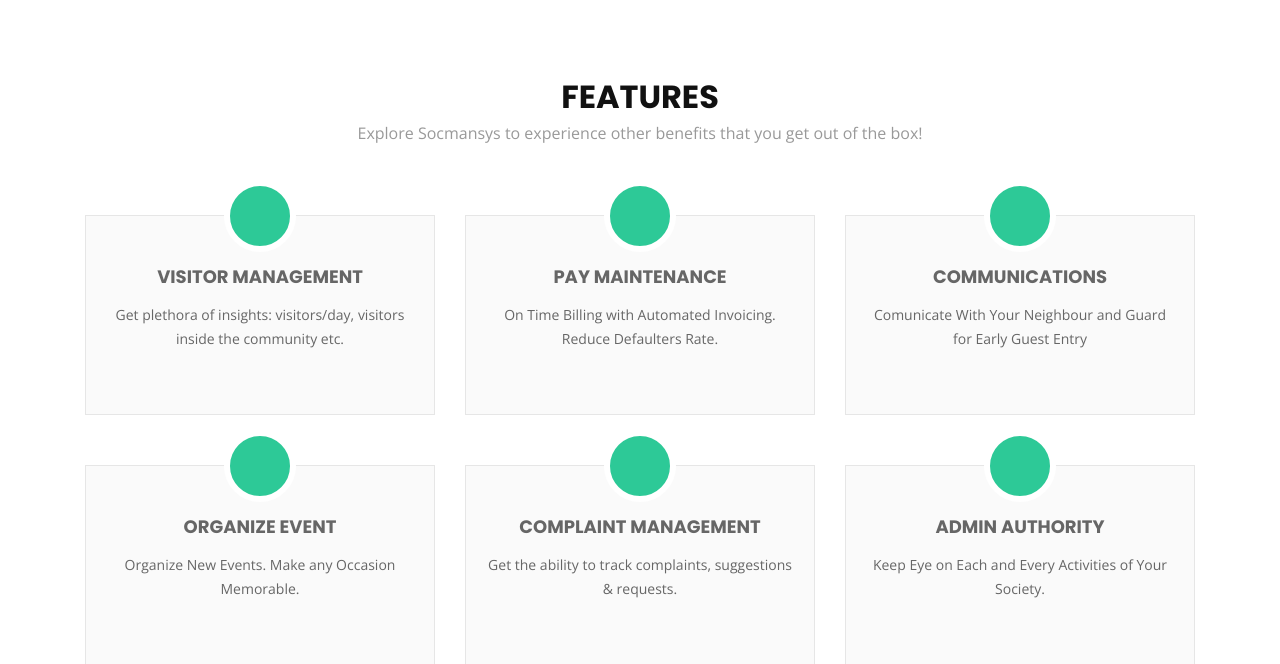
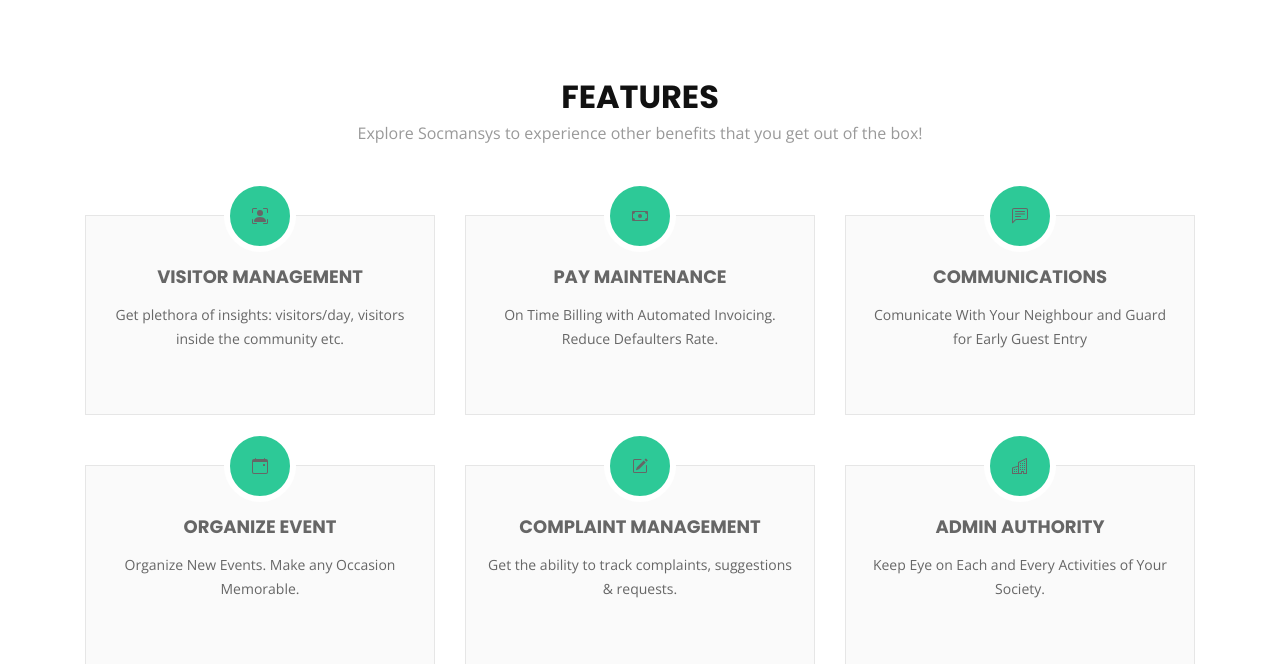
Before and after one commit to Rushijaviya/managesys, a Django app: page / in a window 1280 px wide. Shown: the part 802-1466 px from the top of the page. Run offline with Django 3.2, Linux system fonts and the light colour scheme; some libraries are stand-ins or nearby versions.

Commit message:
feature icon fixed

```diff
--- a/templates/index.html
+++ b/templates/index.html
@@ -74,21 +74,36 @@
         <div class="row">
           <div class="col-lg-4 col-md-6" data-aos="zoom-in">
             <div class="box">
-              <div class="icon"><i class="fa fa-desktop"></i></div>
+              <div class="icon">
+                <svg xmlns="http://www.w3.org/2000/svg" width="16" height="16" fill="currentColor" class="bi bi-person-bounding-box" viewBox="0 0 16 16">
+                  <path d="M1.5 1a.5.5 0 0 0-.5.5v3a.5.5 0 0 1-1 0v-3A1.5 1.5 0 0 1 1.5 0h3a.5.5 0 0 1 0 1h-3zM11 .5a.5.5 0 0 1 .5-.5h3A1.5 1.5 0 0 1 16 1.5v3a.5.5 0 0 1-1 0v-3a.5.5 0 0 0-.5-.5h-3a.5.5 0 0 1-.5-.5zM.5 11a.5.5 0 0 1 .5.5v3a.5.5 0 0 0 .5.5h3a.5.5 0 0 1 0 1h-3A1.5 1.5 0 0 1 0 14.5v-3a.5.5 0 0 1 .5-.5zm15 0a.5.5 0 0 1 .5.5v3a1.5 1.5 0 0 1-1.5 1.5h-3a.5.5 0 0 1 0-1h3a.5.5 0 0 0 .5-.5v-3a.5.5 0 0 1 .5-.5z"/>
+                  <path d="M3 14s-1 0-1-1 1-4 6-4 6 3 6 4-1 1-1 1H3zm8-9a3 3 0 1 1-6 0 3 3 0 0 1 6 0z"/>
+                </svg>
+              </div>
               <h4 class="title">Visitor Management</h4>
               <p class="description">Get plethora of insights: visitors/day, visitors inside the community etc.</p>
             </div>
           </div>
           <div class="col-lg-4 col-md-6" data-aos="zoom-in">
             <div class="box">
-              <div class="icon"><i class="fa fa-bar-chart"></i></div>
+              <div class="icon">
+                <svg xmlns="http://www.w3.org/2000/svg" width="16" height="16" fill="currentColor" class="bi bi-cash" viewBox="0 0 16 16">
+                  <path d="M8 10a2 2 0 1 0 0-4 2 2 0 0 0 0 4z"/>
+                  <path d="M0 4a1 1 0 0 1 1-1h14a1 1 0 0 1 1 1v8a1 1 0 0 1-1 1H1a1 1 0 0 1-1-1V4zm3 0a2 2 0 0 1-2 2v4a2 2 0 0 1 2 2h10a2 2 0 0 1 2-2V6a2 2 0 0 1-2-2H3z"/>
+                </svg>
+              </div>
               <h4 class="title">Pay Maintenance</h4>
               <p class="description">On Time Billing with Automated Invoicing. Reduce Defaulters Rate.</p>
             </div>
           </div>
           <div class="col-lg-4 col-md-6" data-aos="zoom-in">
             <div class="box">
-              <div class="icon"><i class="fa fa-phone"></i></div>
+              <div class="icon">
+                <svg xmlns="http://www.w3.org/2000/svg" width="16" height="16" fill="currentColor" class="bi bi-chat-left-text" viewBox="0 0 16 16">
+                  <path d="M14 1a1 1 0 0 1 1 1v8a1 1 0 0 1-1 1H4.414A2 2 0 0 0 3 11.586l-2 2V2a1 1 0 0 1 1-1h12zM2 0a2 2 0 0 0-2 2v12.793a.5.5 0 0 0 .854.353l2.853-2.853A1 1 0 0 1 4.414 12H14a2 2 0 0 0 2-2V2a2 2 0 0 0-2-2H2z"/>
+                  <path d="M3 3.5a.5.5 0 0 1 .5-.5h9a.5.5 0 0 1 0 1h-9a.5.5 0 0 1-.5-.5zM3 6a.5.5 0 0 1 .5-.5h9a.5.5 0 0 1 0 1h-9A.5.5 0 0 1 3 6zm0 2.5a.5.5 0 0 1 .5-.5h5a.5.5 0 0 1 0 1h-5a.5.5 0 0 1-.5-.5z"/>
+                </svg>
+              </div>
               <h4 class="title">Communications</h4>
               <p class="description">Comunicate With Your Neighbour and Guard for Early Guest Entry </p>
             </div>
@@ -96,21 +111,36 @@
 
           <div class="col-lg-4 col-md-6" data-aos="zoom-in">
             <div class="box">
-              <div class="icon"><i class="fa fa-photo"></i></div>
+              <div class="icon">
+                <svg xmlns="http://www.w3.org/2000/svg" width="16" height="16" fill="currentColor" class="bi bi-calendar-event" viewBox="0 0 16 16">
+                  <path d="M11 6.5a.5.5 0 0 1 .5-.5h1a.5.5 0 0 1 .5.5v1a.5.5 0 0 1-.5.5h-1a.5.5 0 0 1-.5-.5v-1z"/>
+                  <path d="M3.5 0a.5.5 0 0 1 .5.5V1h8V.5a.5.5 0 0 1 1 0V1h1a2 2 0 0 1 2 2v11a2 2 0 0 1-2 2H2a2 2 0 0 1-2-2V3a2 2 0 0 1 2-2h1V.5a.5.5 0 0 1 .5-.5zM1 4v10a1 1 0 0 0 1 1h12a1 1 0 0 0 1-1V4H1z"/>
+                </svg>
+              </div>
               <h4 class="title">Organize Event</h4>
               <p class="description">Organize New Events. Make any Occasion Memorable.</p>
             </div>
           </div>
           <div class="col-lg-4 col-md-6" data-aos="zoom-in">
             <div class="box">
-              <div class="icon"><i class="fa fa-road"></i></div>
+              <div class="icon">
+                <svg xmlns="http://www.w3.org/2000/svg" width="16" height="16" fill="currentColor" class="bi bi-pencil-square" viewBox="0 0 16 16">
+                  <path d="M15.502 1.94a.5.5 0 0 1 0 .706L14.459 3.69l-2-2L13.502.646a.5.5 0 0 1 .707 0l1.293 1.293zm-1.75 2.456-2-2L4.939 9.21a.5.5 0 0 0-.121.196l-.805 2.414a.25.25 0 0 0 .316.316l2.414-.805a.5.5 0 0 0 .196-.12l6.813-6.814z"/>
+                  <path fill-rule="evenodd" d="M1 13.5A1.5 1.5 0 0 0 2.5 15h11a1.5 1.5 0 0 0 1.5-1.5v-6a.5.5 0 0 0-1 0v6a.5.5 0 0 1-.5.5h-11a.5.5 0 0 1-.5-.5v-11a.5.5 0 0 1 .5-.5H9a.5.5 0 0 0 0-1H2.5A1.5 1.5 0 0 0 1 2.5v11z"/>
+                </svg>
+              </div>
               <h4 class="title">Complaint Management</h4>
               <p class="description">Get the ability to track complaints, suggestions & requests.</p>
             </div>
           </div>
           <div class="col-lg-4 col-md-6" data-aos="zoom-in">
             <div class="box">
-              <div class="icon"><i class="fa fa-paper-plane"></i></div>
+              <div class="icon">
+                <svg xmlns="http://www.w3.org/2000/svg" width="16" height="16" fill="currentColor" class="bi bi-building" viewBox="0 0 16 16">
+                  <path fill-rule="evenodd" d="M14.763.075A.5.5 0 0 1 15 .5v15a.5.5 0 0 1-.5.5h-3a.5.5 0 0 1-.5-.5V14h-1v1.5a.5.5 0 0 1-.5.5h-9a.5.5 0 0 1-.5-.5V10a.5.5 0 0 1 .342-.474L6 7.64V4.5a.5.5 0 0 1 .276-.447l8-4a.5.5 0 0 1 .487.022zM6 8.694 1 10.36V15h5V8.694zM7 15h2v-1.5a.5.5 0 0 1 .5-.5h2a.5.5 0 0 1 .5.5V15h2V1.309l-7 3.5V15z"/>
+                  <path d="M2 11h1v1H2v-1zm2 0h1v1H4v-1zm-2 2h1v1H2v-1zm2 0h1v1H4v-1zm4-4h1v1H8V9zm2 0h1v1h-1V9zm-2 2h1v1H8v-1zm2 0h1v1h-1v-1zm2-2h1v1h-1V9zm0 2h1v1h-1v-1zM8 7h1v1H8V7zm2 0h1v1h-1V7zm2 0h1v1h-1V7zM8 5h1v1H8V5zm2 0h1v1h-1V5zm2 0h1v1h-1V5zm0-2h1v1h-1V3z"/>
+                </svg>
+              </div>
               <h4 class="title">Admin Authority</h4>
               <p class="description">Keep Eye on Each and Every Activities of Your Society.</p>
             </div>
@@ -226,7 +256,10 @@
 
             <div class="info">
               <div>
-                <i class="fa fa-map-marker"></i>
+                <svg xmlns="http://www.w3.org/2000/svg" width="16" height="16" fill="currentColor" class="bi bi-geo-alt" viewBox="0 0 16 16">
+                  <path d="M12.166 8.94c-.524 1.062-1.234 2.12-1.96 3.07A31.493 31.493 0 0 1 8 14.58a31.481 31.481 0 0 1-2.206-2.57c-.726-.95-1.436-2.008-1.96-3.07C3.304 7.867 3 6.862 3 6a5 5 0 0 1 10 0c0 .862-.305 1.867-.834 2.94zM8 16s6-5.686 6-10A6 6 0 0 0 2 6c0 4.314 6 10 6 10z"/>
+                  <path d="M8 8a2 2 0 1 1 0-4 2 2 0 0 1 0 4zm0 1a3 3 0 1 0 0-6 3 3 0 0 0 0 6z"/>
+                </svg>
                 <p>IIITV Sector-28<br>Gandhinagar, Gujarat</p>
               </div>
 
```
